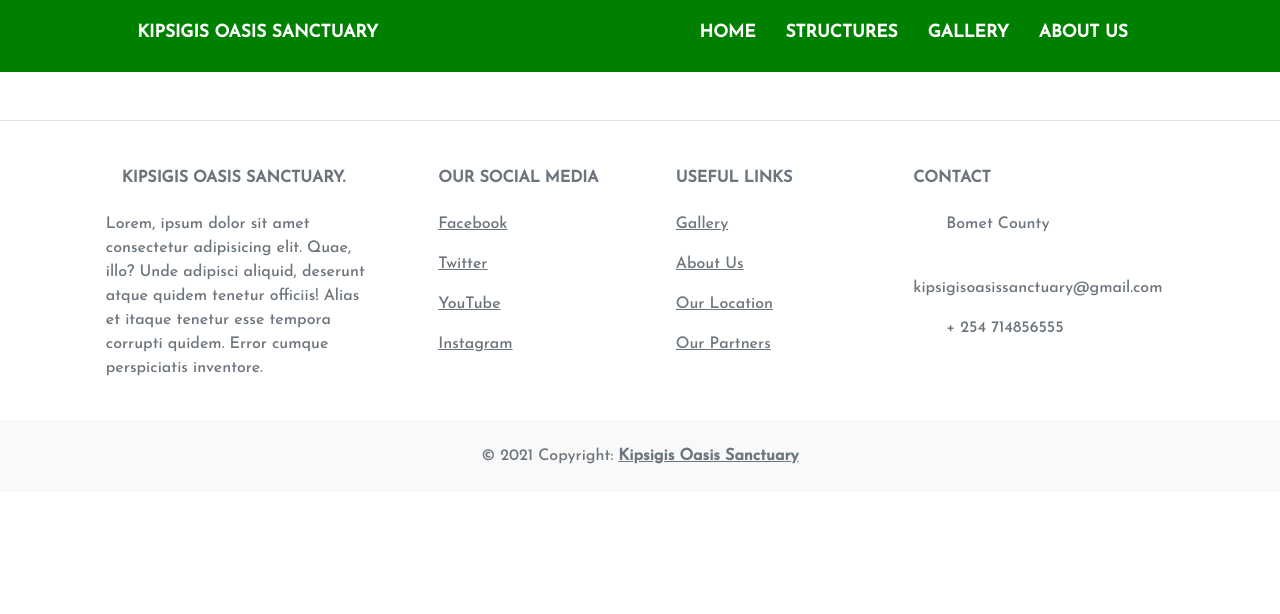
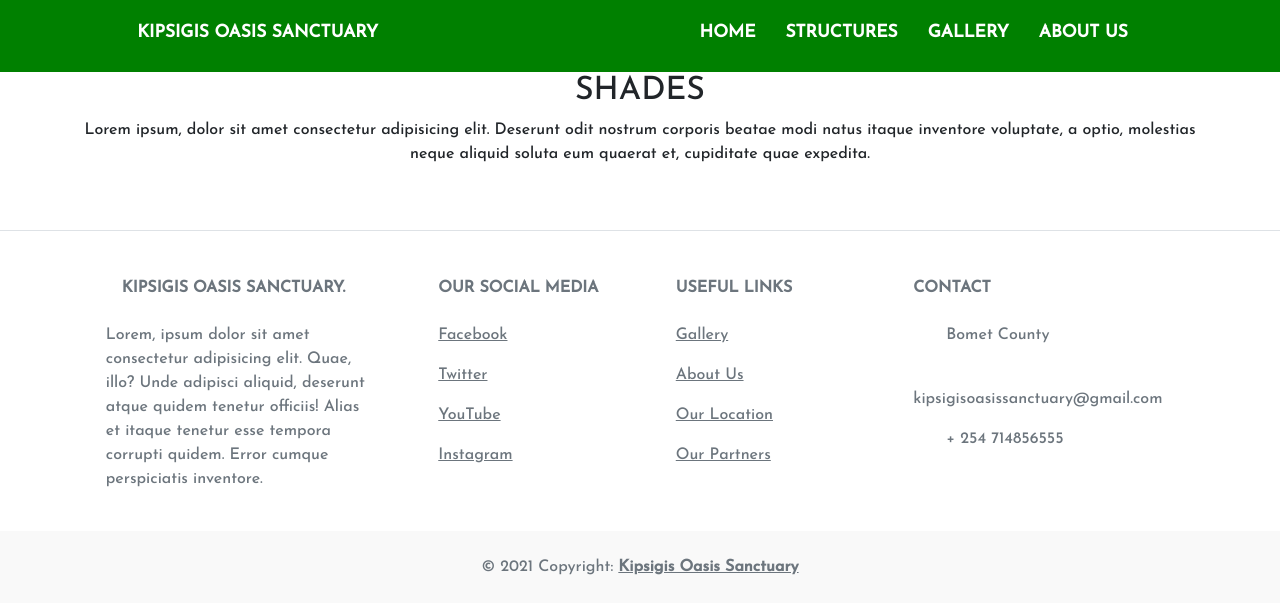
Before and after one commit to Vitalis-Kirui/Kipsigis-Sanctuary-Oasis, an Angular app: page /shades in a window 1280 px wide. Before the commit this address led to /. Shown: the top 614 px of the page. Built offline with nearby package versions, Linux system fonts and the light colour scheme.

Commit message:
creating shades route and creating basic introduction to the page

```diff
--- /dev/null
+++ b/src/app/Components/shades/shades.component.html
@@ -0,0 +1,17 @@
+<div class="container-fluid shades">
+
+    <div class="container">
+
+        <div class="text-center">
+
+            <h2>SHADES</h2>
+            <p>Lorem ipsum, dolor sit amet consectetur adipisicing elit.
+                 Deserunt odit nostrum corporis beatae modi natus itaque
+                  inventore voluptate, a optio, molestias neque aliquid
+                  soluta eum quaerat et, cupiditate quae expedita.</p>
+
+        </div>
+
+    </div>
+
+</div>
--- /dev/null
+++ b/src/app/Components/shades/shades.component.ts
@@ -0,0 +1,15 @@
+import { Component, OnInit } from '@angular/core';
+
+@Component({
+  selector: 'app-shades',
+  templateUrl: './shades.component.html',
+  styleUrls: ['./shades.component.css']
+})
+export class ShadesComponent implements OnInit {
+
+  constructor() { }
+
+  ngOnInit(): void {
+  }
+
+}
--- a/src/app/app-routing.module.ts
+++ b/src/app/app-routing.module.ts
@@ -3,13 +3,15 @@ import { RouterModule, Routes } from '@angular/router';
 import { AboutusComponent } from './Components/aboutus/aboutus.component';
 import { GalleryComponent } from './Components/gallery/gallery.component';
 import { HomeComponent } from './Components/home/home.component';
+import { ShadesComponent } from './Components/shades/shades.component';
 import { StructuresComponent } from './Components/structures/structures.component';
 
 const routes: Routes = [
   { path: 'home', component: HomeComponent },
   { path: 'structures', component: StructuresComponent },
   { path: 'aboutus', component: AboutusComponent },
-  {path:'gallery', component : GalleryComponent}
+  { path: 'gallery', component: GalleryComponent },
+  {path:'shades', component: ShadesComponent}
 ];
 
 @NgModule({
--- a/src/app/app.module.ts
+++ b/src/app/app.module.ts
@@ -9,6 +9,7 @@ import { FooterComponent } from './Components/footer/footer.component';
 import { StructuresComponent } from './Components/structures/structures.component';
 import { AboutusComponent } from './Components/aboutus/aboutus.component';
 import { GalleryComponent } from './Components/gallery/gallery.component';
+import { ShadesComponent } from './Components/shades/shades.component';
 
 @NgModule({
   declarations: [
@@ -18,7 +19,8 @@ import { GalleryComponent } from './Components/gallery/gallery.component';
     FooterComponent,
     StructuresComponent,
     AboutusComponent,
-    GalleryComponent
+    GalleryComponent,
+    ShadesComponent
   ],
   imports: [
     BrowserModule,
```
Also changed, not shown: src/app/Components/shades/shades.component.css (added), 1 other file (tests, documents, lock files or other folders).
